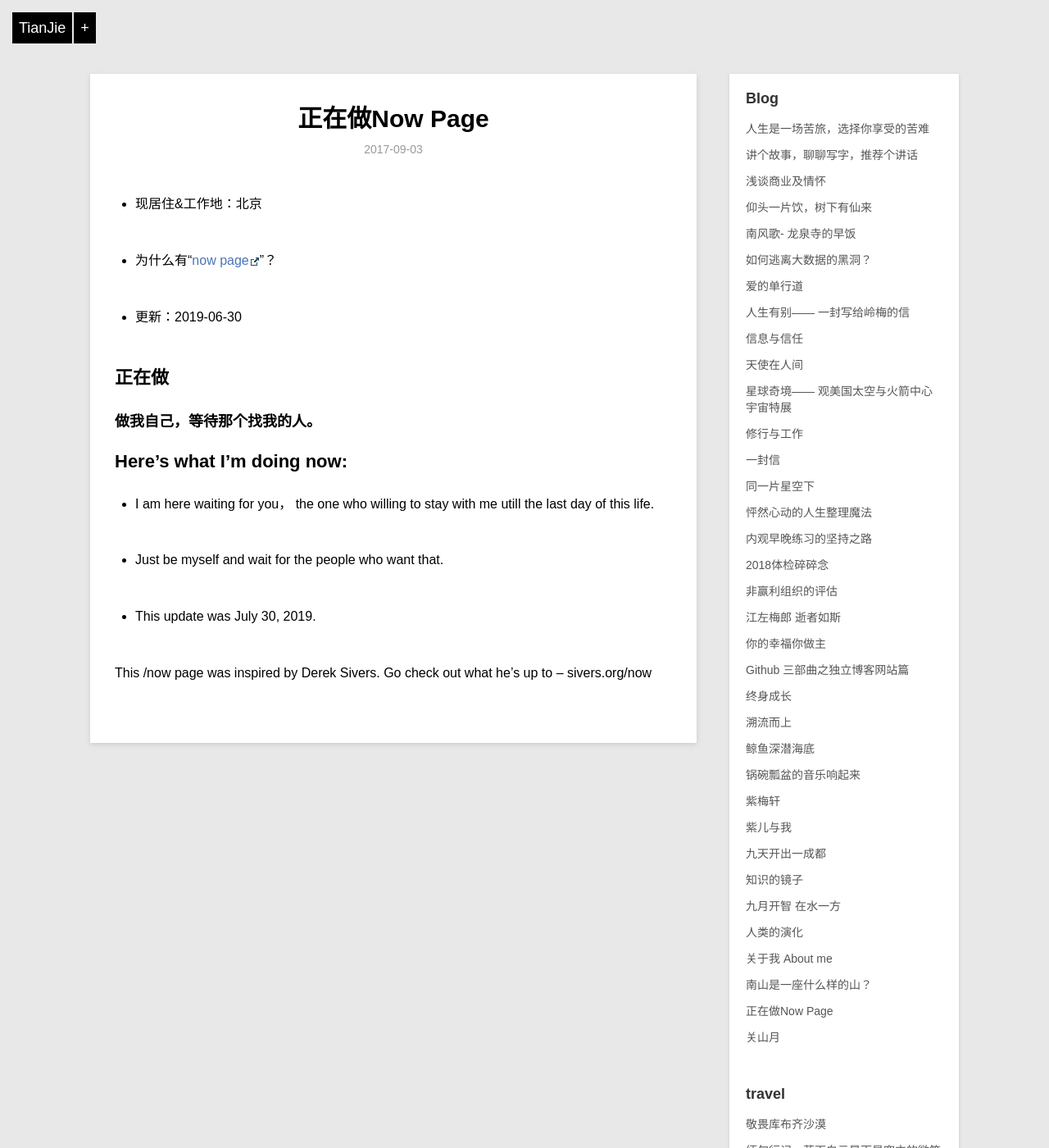
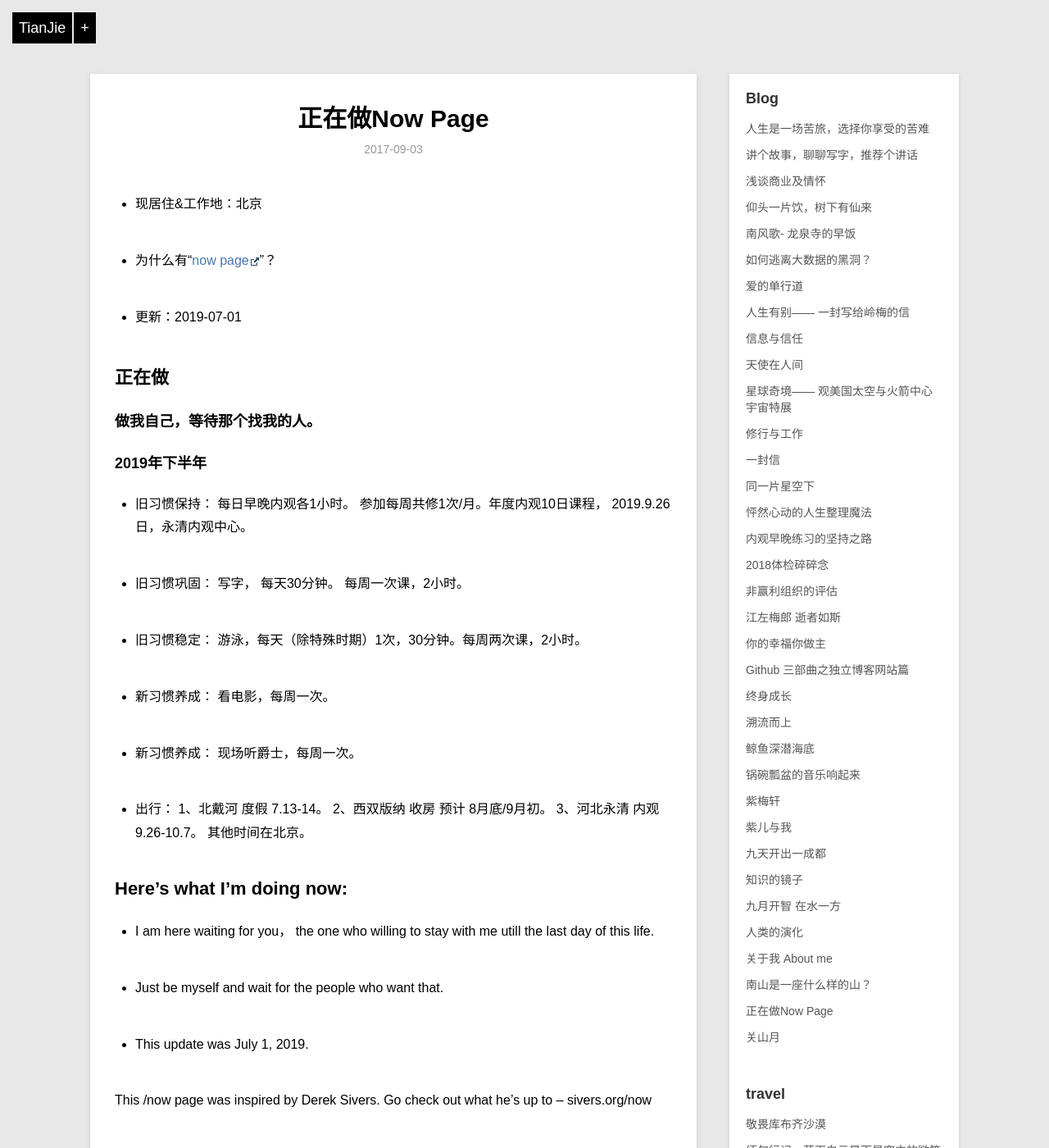
Before and after one commit to violettianjie/violettianjie.github.io, a Jekyll site: the page built from _posts/blog/2017-09-03-now.md, in a window 1280 px wide and 1400 px high. Shown: the whole window at 82% size. Built offline with Jekyll 4.4.1, drawn with Linux system fonts in a browser that asks for light colours; comment, search, counter and statistics services are not loaded.

Commit message:
Update 2017-09-03-now.md

```diff
--- a/_posts/blog/2017-09-03-now.md
+++ b/_posts/blog/2017-09-03-now.md
@@ -8,14 +8,26 @@ category: blog
 
 - 为什么有“[now page](http://nownownow.com/about)”？
 
-- 更新：2019-06-30
+- 更新：2019-07-01
 
 ## 正在做
 
 ### 做我自己，等待那个找我的人。
 
 
+### 2019年下半年
 
+- 旧习惯保持： 每日早晚内观各1小时。 参加每周共修1次/月。年度内观10日课程， 2019.9.26日，永清内观中心。
+
+- 旧习惯巩固： 写字， 每天30分钟。 每周一次课，2小时。
+
+- 旧习惯稳定： 游泳，每天（除特殊时期）1次，30分钟。每周两次课，2小时。
+
+- 新习惯养成： 看电影，每周一次。
+
+- 新习惯养成： 现场听爵士，每周一次。
+
+- 出行：      1、北戴河 度假 7.13-14。 2、西双版纳 收房 预计 8月底/9月初。 3、河北永清 内观 9.26-10.7。 其他时间在北京。
 
 
 ## Here’s what I’m doing now:
@@ -24,7 +36,7 @@ category: blog
 
 - Just be myself and wait for the people who want that.
 
-- This update was July 30, 2019.
+- This update was July 1, 2019.
 
 This /now page was inspired by Derek Sivers. Go check out what he’s up to – sivers.org/now
 
```
